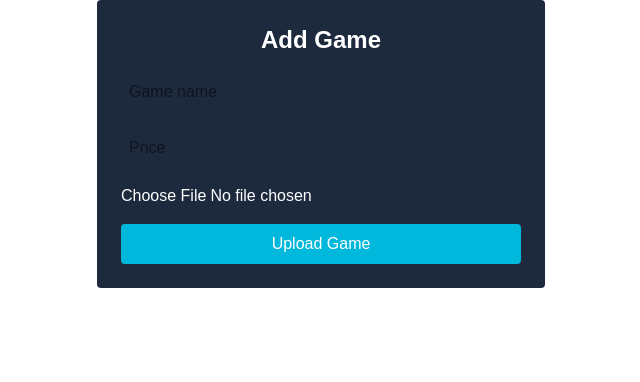
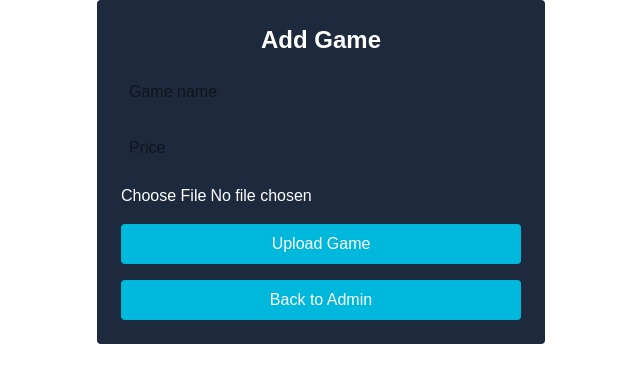
Before and after one commit to Winter7857/game-project, a Next.js app: page /games/new in a window 1280 px wide. Shown: the top 382 px of the page, without its empty margins (319-959 px from the left). Built offline with nearby package versions, Linux system fonts and the light colour scheme.

Commit message:
fix button

```diff
--- a/src/app/games/new/page.tsx
+++ b/src/app/games/new/page.tsx
@@ -2,9 +2,10 @@
 
 import { useState } from "react"
 
+import { useRouter } from "next/navigation"
 export default function AddGamePage() {
   const [preview, setPreview] = useState("")
-
+  const router = useRouter()
   async function handleSubmit(e: React.FormEvent<HTMLFormElement>) {
     e.preventDefault()
     const formData = new FormData(e.currentTarget)
@@ -43,6 +44,12 @@ export default function AddGamePage() {
       <button type="submit" className="bg-cyan-500 hover:bg-cyan-600 px-4 py-2 rounded w-full">
         Upload Game
       </button>
+      <button
+          onClick={() => router.push("/admin")}
+          className="bg-cyan-500 hover:bg-cyan-600 px-4 py-2 rounded w-full"
+        >
+          Back to Admin
+        </button>
     </form>
   )
 }
```
